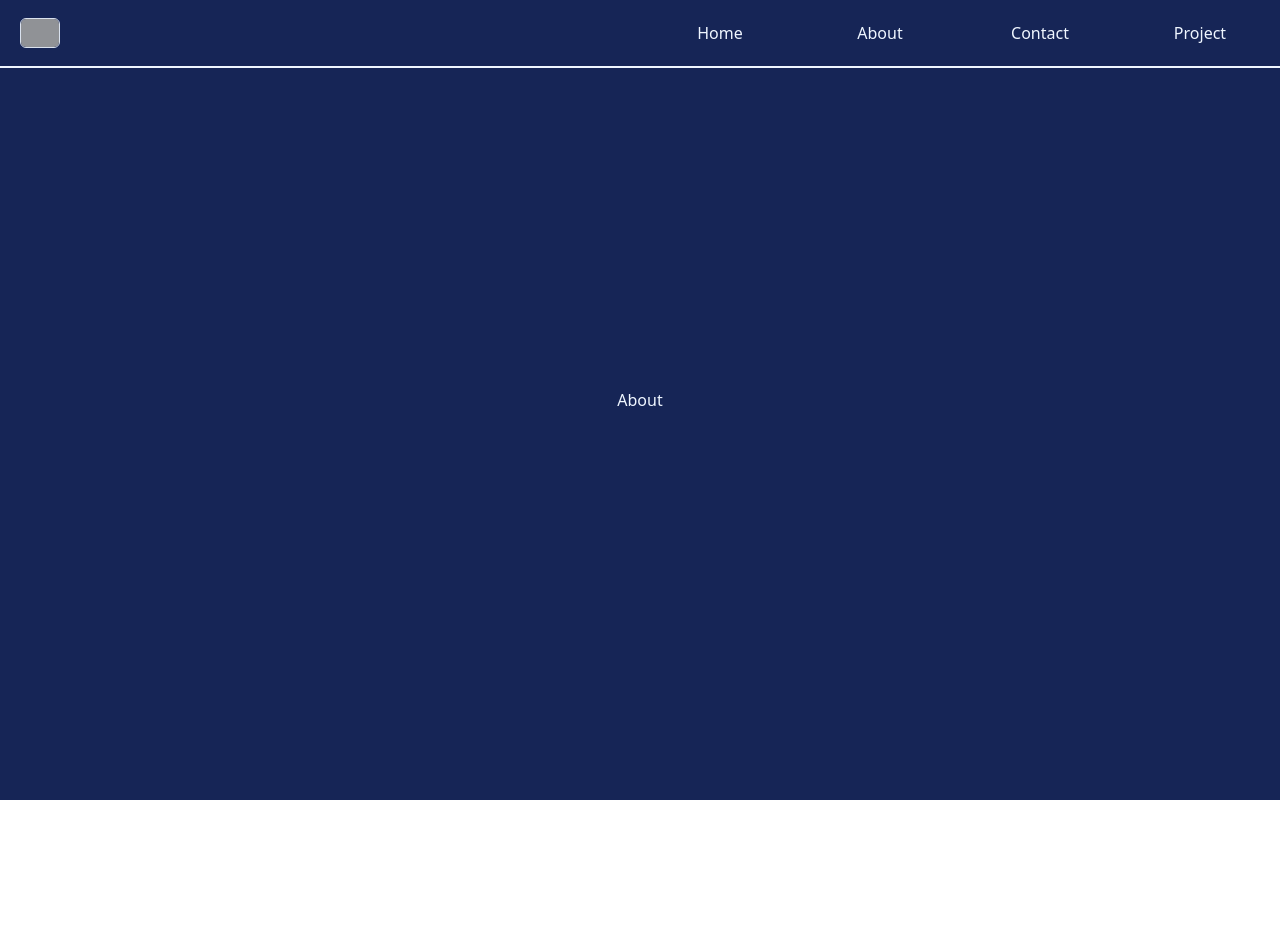
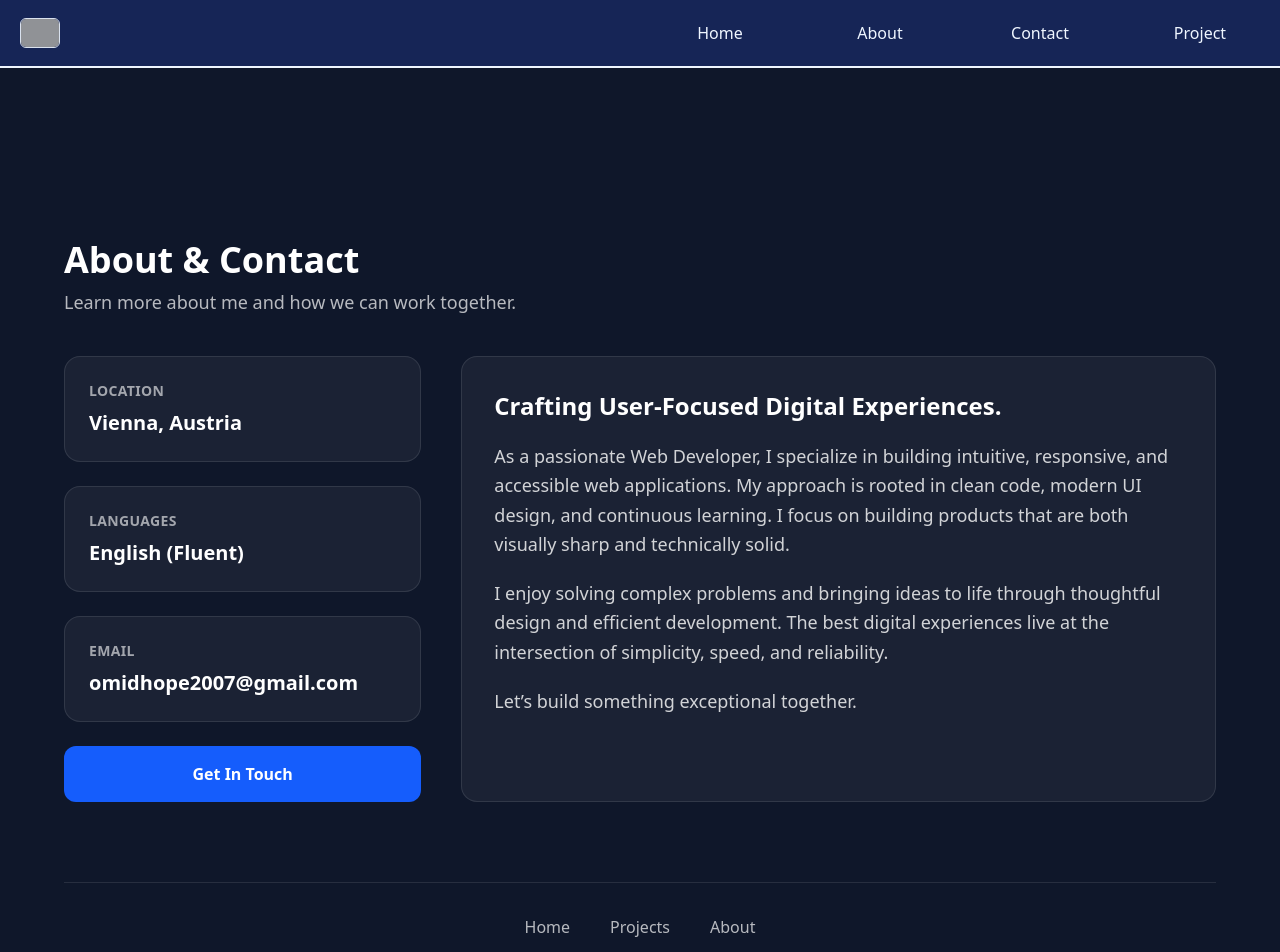
Before and after one commit to omid2007hope/Omid-Teimory, a React (Vite) app: page /About in a window 1280 px wide. Shown: the top 952 px of the page. Before the commit the page ends 800 px from the top, so only its background shows below. Built offline with nearby package versions, Linux system fonts and the light colour scheme; grey boxes are pictures that could not be loaded.

Commit message:
AboutPage V1

```diff
--- a/src/Page/About.jsx
+++ b/src/Page/About.jsx
@@ -1,7 +1,93 @@
 function About() {
   return (
-    <div className="w-screen h-screen flex flex-row justify-center items-center bg-blue-950 text-blue-50">
-      About
+    <div className="w-full min-h-screen bg-[#0f172a] text-white px-6 py-16 flex justify-center pt-60">
+      <div className="w-full max-w-6xl">
+        {/* HEADER */}
+        <div className="mb-10">
+          <h1 className="text-4xl font-extrabold">About & Contact</h1>
+          <p className="text-white/70 mt-2 text-lg">
+            Learn more about me and how we can work together.
+          </p>
+        </div>
+
+        {/* GRID */}
+        <div className="grid grid-cols-1 lg:grid-cols-3 gap-10">
+          {/* LEFT COLUMN – CARDS */}
+          <div className="flex flex-col gap-6">
+            <div className="border border-white/10 rounded-2xl p-6 bg-white/5">
+              <p className="text-white/60 text-sm font-semibold uppercase tracking-wide">
+                Location
+              </p>
+              <h1 className="text-xl font-semibold mt-2">Vienna, Austria</h1>
+            </div>
+
+            <div className="border border-white/10 rounded-2xl p-6 bg-white/5">
+              <p className="text-white/60 text-sm font-semibold uppercase tracking-wide">
+                Languages
+              </p>
+              <h1 className="text-xl font-semibold mt-2">English (Fluent)</h1>
+            </div>
+
+            <div className="border border-white/10 rounded-2xl p-6 bg-white/5">
+              <p className="text-white/60 text-sm font-semibold uppercase tracking-wide">
+                Email
+              </p>
+              <h1 className="text-xl font-semibold mt-2">
+                omidhope2007@gmail.com
+              </h1>
+            </div>
+
+            <button className="w-full py-4 bg-blue-600 hover:bg-blue-700 rounded-xl font-semibold transition">
+              Get In Touch
+            </button>
+          </div>
+
+          {/* RIGHT COLUMN – MAIN BIO */}
+          <div className="lg:col-span-2 border border-white/10 rounded-2xl p-8 bg-white/5">
+            <h2 className="text-2xl font-extrabold leading-snug">
+              Crafting User-Focused Digital Experiences.
+            </h2>
+
+            <p className="text-white/80 mt-5 leading-relaxed text-lg">
+              As a passionate Web Developer, I specialize in building intuitive,
+              responsive, and accessible web applications. My approach is rooted
+              in clean code, modern UI design, and continuous learning. I focus
+              on building products that are both visually sharp and technically
+              solid.
+            </p>
+
+            <p className="text-white/80 mt-5 leading-relaxed text-lg">
+              I enjoy solving complex problems and bringing ideas to life
+              through thoughtful design and efficient development. The best
+              digital experiences live at the intersection of simplicity, speed,
+              and reliability.
+            </p>
+
+            <p className="text-white/80 mt-5 leading-relaxed text-lg">
+              Let’s build something exceptional together.
+            </p>
+          </div>
+        </div>
+
+        {/* FOOTER */}
+        <div className="mt-20 border-t border-white/10 pt-8 flex flex-col items-center space-y-4">
+          <div className="flex gap-10 text-white/70">
+            <a href="#" className="hover:text-white transition">
+              Home
+            </a>
+            <a href="#" className="hover:text-white transition">
+              Projects
+            </a>
+            <a href="#" className="hover:text-white transition">
+              About
+            </a>
+          </div>
+
+          <p className="text-white/40 text-sm">
+            © 2024 Omid Teimory. All rights reserved.
+          </p>
+        </div>
+      </div>
     </div>
   );
 }
--- a/src/Page/Contact.jsx
+++ b/src/Page/Contact.jsx
@@ -1,8 +1,6 @@
 function Contact() {
   return (
-    <div className="w-screen h-screen flex flex-row justify-center items-center bg-blue-950 text-blue-50">
-      Contact
-    </div>
+    <div className="w-screen h-screen flex flex-row justify-center items-center bg-blue-950 text-blue-50"></div>
   );
 }
 
--- a/src/Page/Home.jsx
+++ b/src/Page/Home.jsx
@@ -1,83 +1,80 @@
 function Home() {
   return (
-    <div className="w-screen min-h-screen flex flex-col lg:flex-row bg-blue-900 text-blue-50 overflow-hidden pt-15">
-      {/* LEFT – Images */}
-      <div className="w-full lg:w-1/2 flex justify-center items-center p-5 relative">
-        <div className="relative flex justify-center items-center">
+    <div className="w-full min-h-screen bg-[#0f172a] text-white flex flex-col lg:flex-row px-6 lg:px-20 py-20">
+      {/* LEFT – PHOTO STACK */}
+      <div className="w-full lg:w-1/2 flex justify-center items-center mb-16 lg:mb-0">
+        <div className="relative">
+          {/* Back Layers */}
+          <div className="absolute w-64 sm:w-72 md:w-80 lg:w-96 h-80 sm:h-96 bg-blue-700 rounded-2xl -top-4 -left-4 opacity-70"></div>
+          <div className="absolute w-64 sm:w-72 md:w-80 lg:w-96 h-80 sm:h-96 bg-slate-700 rounded-2xl -top-8 -left-8 opacity-50"></div>
+
+          {/* Main Photo */}
           <img
             src="https://tse4.mm.bing.net/th/id/OIP.5Qp2V7WQayY9pl6ZcFq_ZgHaHa?cb=ucfimgc2&rs=1&pid=ImgDetMain&o=7&rm=3"
-            className=" z-100 w-48 sm:w-64 md:w-72 lg:w-80 xl:w-96 rounded-2xl border border-blue-950 shadow-xl"
             alt=""
-          />
-
-          <img
-            src="https://tse4.mm.bing.net/th/id/OIP.5Qp2V7WQayY9pl6ZcFq_ZgHaHa?cb=ucfimgc2&rs=1&pid=ImgDetMain&o=7&rm=3"
-            className="z-75 w-40 sm:w-52 md:w-60 lg:w-72 xl:w-80 rounded-2xl border border-blue-950 absolute top-6 left-6 opacity-70 rotate-3"
-            alt=""
-          />
-
-          <img
-            src="https://tse4.mm.bing.net/th/id/OIP.5Qp2V7WQayY9pl6ZcFq_ZgHaHa?cb=ucfimgc2&rs=1&pid=ImgDetMain&o=7&rm=3"
-            className="z-50 w-40 sm:w-52 md:w-60 lg:w-72 xl:w-80 rounded-2xl border border-blue-950 absolute top-10 left-10 opacity-40 -rotate-3"
-            alt=""
+            className="relative w-64 sm:w-72 md:w-80 lg:w-96 rounded-2xl border border-white/10 shadow-xl"
           />
         </div>
       </div>
 
-      {/* RIGHT – Content */}
-      <div className="w-full lg:w-1/2 flex flex-col px-6 sm:px-10 py-10 space-y-8">
-        <h1 className="text-xl sm:text-2xl lg:text-3xl font-bold leading-snug">
-          Frontend Web Developer | HTML, CSS, React, Tailwind, Bootstrap, React
-          Router DOM, Redux, GitHub | Studying Backend Development (Node.js,
-          Databases)
+      {/* RIGHT – TEXT CONTENT */}
+      <div className="w-full lg:w-1/2 flex flex-col justify-center space-y-8">
+        {/* TITLE */}
+        <h1 className="text-3xl sm:text-4xl font-extrabold leading-tight">
+          Frontend Developer Crafting Intuitive Web Experiences.
         </h1>
 
-        <p className="text-base sm:text-lg opacity-90 leading-relaxed">
-          I’m a passionate and disciplined web developer focused on creating
-          clean, responsive, high-performance interfaces with React and
-          Tailwind. I'm now expanding into Node.js, databases, and full-stack
-          app development.
+        {/* DESCRIPTION */}
+        <p className="text-white/70 text-lg leading-relaxed max-w-xl">
+          A passionate frontend developer with a focus on building responsive,
+          modern, user-friendly web applications. Specializing in React,
+          Tailwind, and clean UI engineering. Currently mastering backend
+          development with Node.js and databases to build complete full-stack
+          solutions.
         </p>
 
-        {/* SKILLS GRID */}
-        <div className="grid grid-cols-2 sm:grid-cols-4 gap-3 sm:gap-4">
+        {/* SKILLS */}
+        <div className="flex flex-wrap gap-3">
           {[
+            "React",
+            "JavaScript",
+            "Tailwind CSS",
             "HTML",
             "CSS",
-            "Tailwind",
-            "JavaScript",
-            "React",
+            "Redux",
             "React Router",
-            "Redux",
             "GitHub",
           ].map((skill) => (
-            <div
+            <span
               key={skill}
-              className="px-4 py-2 font-semibold bg-white/20 rounded-lg text-center border border-white/10 backdrop-blur-sm"
+              className="px-4 py-2 bg-white/10 rounded-lg border border-white/10 text-sm font-semibold"
             >
               {skill}
-            </div>
+            </span>
           ))}
         </div>
 
-        {/* ACTION BUTTONS */}
-        <div className="flex gap-6 mt-4">
-          <button className="px-6 py-3 border border-white/40 rounded-lg font-bold hover:bg-white/20 transition">
+        {/* BUTTONS */}
+        <div className="flex gap-4 pt-4">
+          <button className="px-6 py-3 bg-blue-600 hover:bg-blue-700 rounded-lg font-semibold transition">
             View GitHub
           </button>
 
-          <button className="px-6 py-3 border border-white/40 rounded-lg font-bold hover:bg-white/20 transition">
+          <button className="px-6 py-3 bg-white/10 hover:bg-white/20 border border-white/10 rounded-lg font-semibold transition">
             Get In Touch
           </button>
         </div>
 
         {/* SOCIALS */}
-        <div className="flex justify-start gap-10 pt-5">
+        <div className="flex gap-10 pt-10">
           {[{ name: "GitHub" }, { name: "LinkedIn" }, { name: "X" }].map(
             (item) => (
-              <div className="flex flex-col items-center" key={item.name}>
-                <button className="w-16 h-16 border border-white/40 rounded-full hover:bg-white/20 transition"></button>
-                <span className="mt-2 font-bold">{item.name}</span>
+              <div
+                key={item.name}
+                className="flex flex-col items-center space-y-2"
+              >
+                <button className="w-16 h-16 rounded-full bg-white/5 border border-white/10 hover:bg-white/10 transition" />
+                <span className="text-sm font-semibold">{item.name}</span>
               </div>
             )
           )}
```
